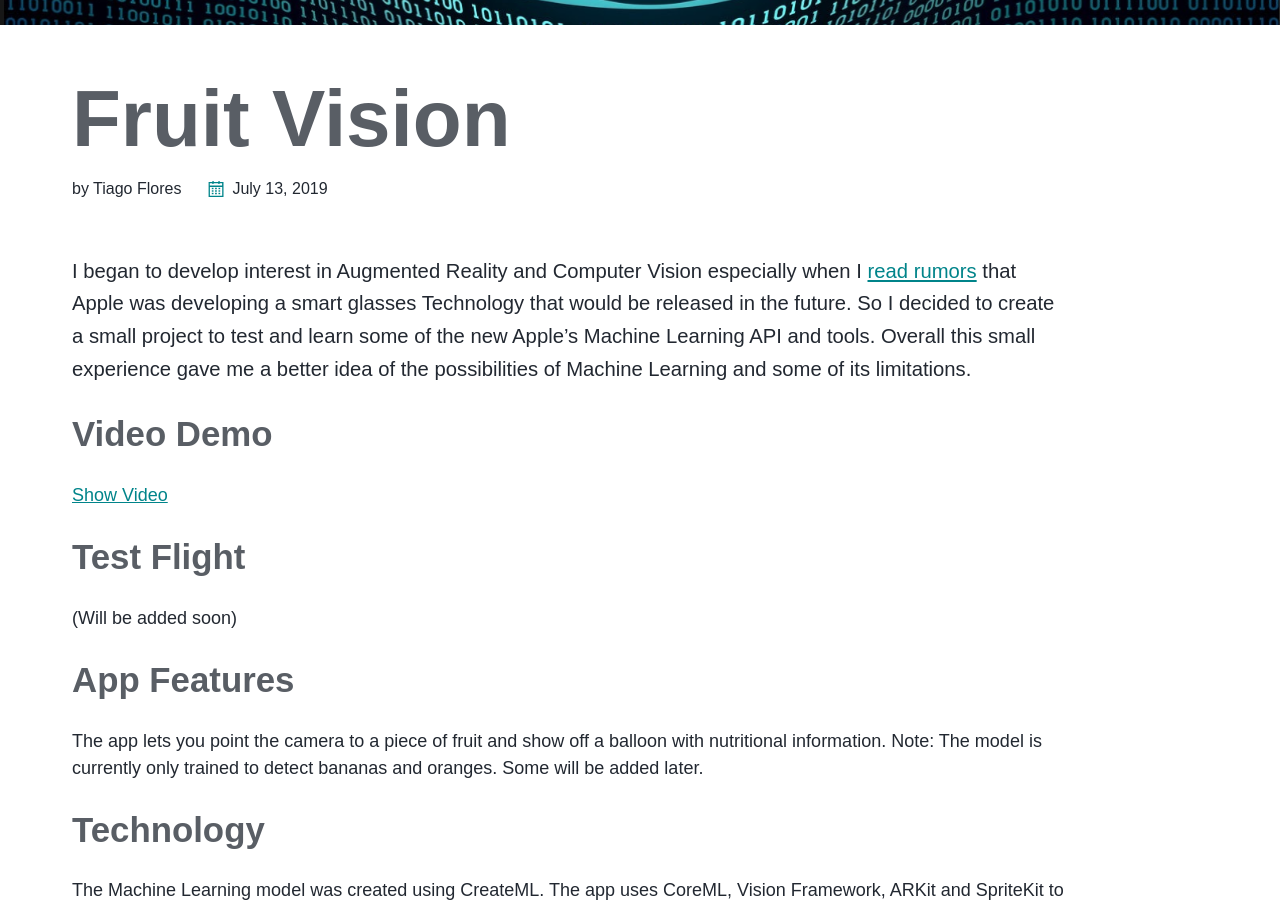
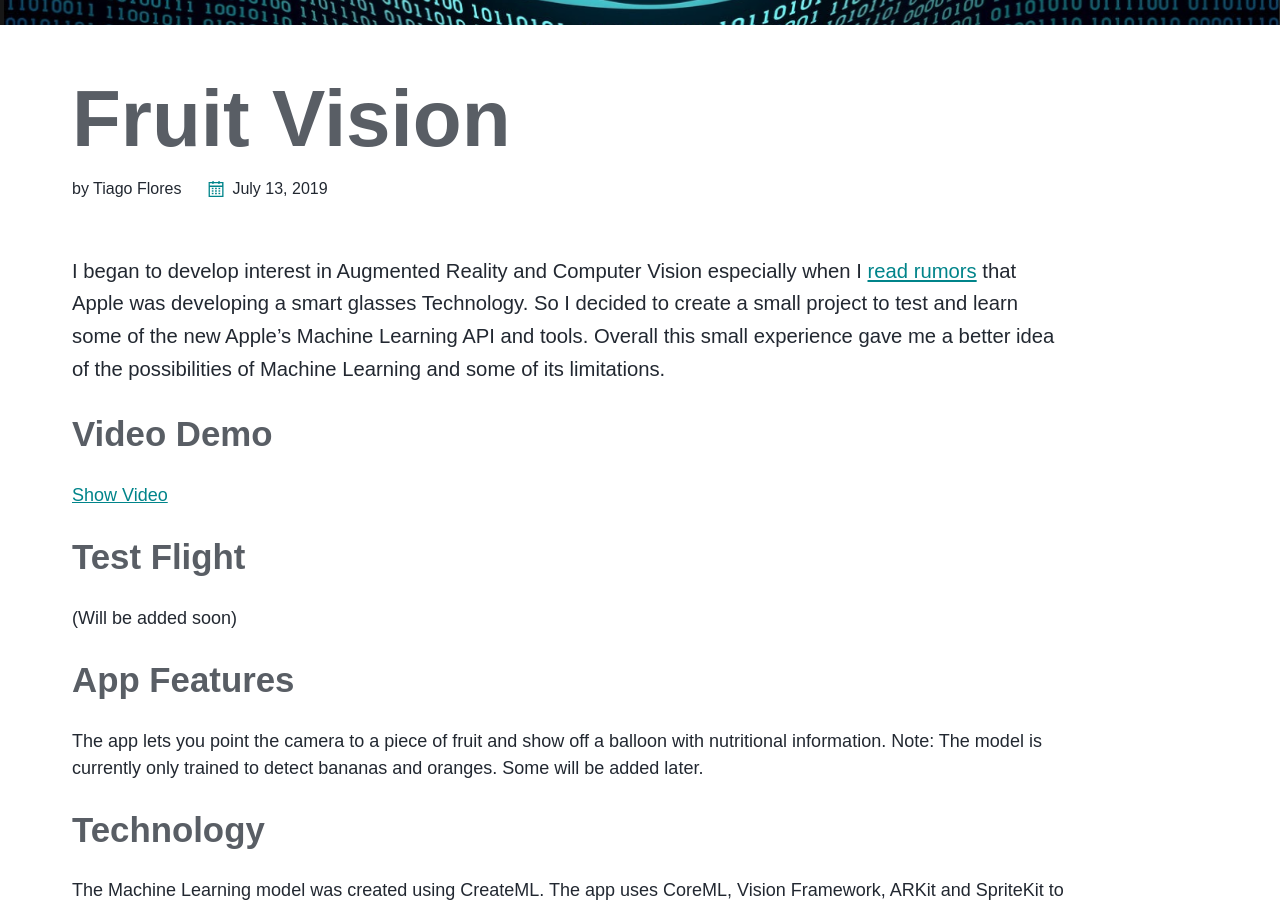
Before and after one commit to TiagoMJFlores/tiagomjflores.github.io, a Jekyll site: the page built from _appstore/fruitglasses.md, in a window 1280 px wide and 900 px high, scrolled down 459 px. Built offline with Jekyll 4.4.1, drawn with Linux system fonts in a browser that asks for light colours.

Commit message:
change fruit vision introduction x6

```diff
--- a/_appstore/fruitglasses.md
+++ b/_appstore/fruitglasses.md
@@ -7,8 +7,7 @@ image:
 comments: false
 ---
 
-I began to develop interest in Augmented Reality and Computer Vision especially when I [read rumors](https://www.businessinsider.com/apple-smart-glasses-rumors-everything-we-know-2019-3) that Apple was developing a smart glasses Technology
- that would be released in the future.
+I began to develop interest in Augmented Reality and Computer Vision especially when I [read rumors](https://www.businessinsider.com/apple-smart-glasses-rumors-everything-we-know-2019-3) that Apple was developing a smart glasses Technology.
 So I decided to create a small project to test and learn some of the new  Apple's Machine Learning API and tools.
 Overall this small experience gave me a better idea of the possibilities of Machine Learning and some of its limitations.
 
```
